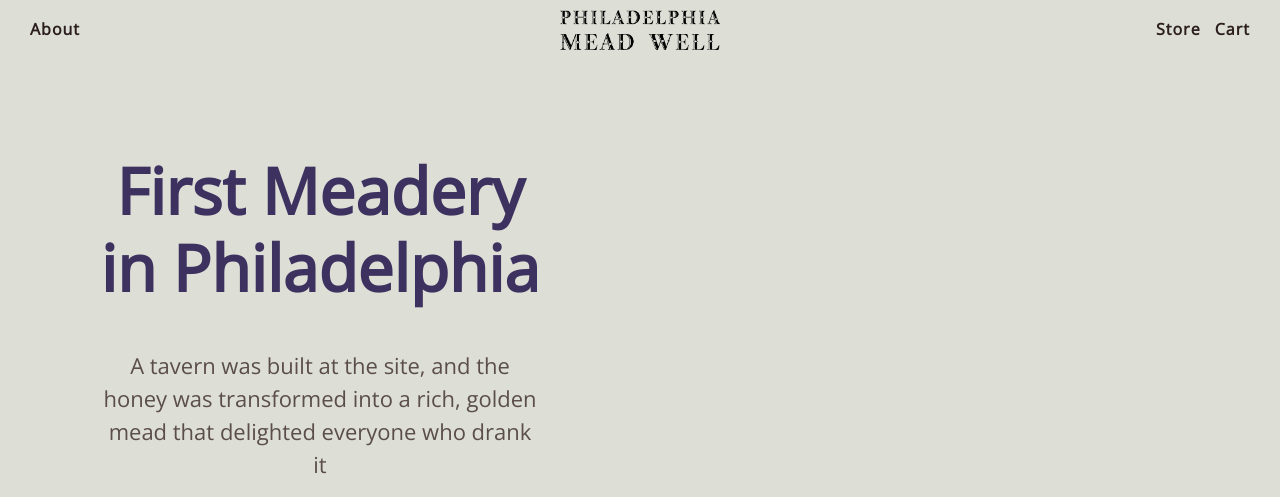
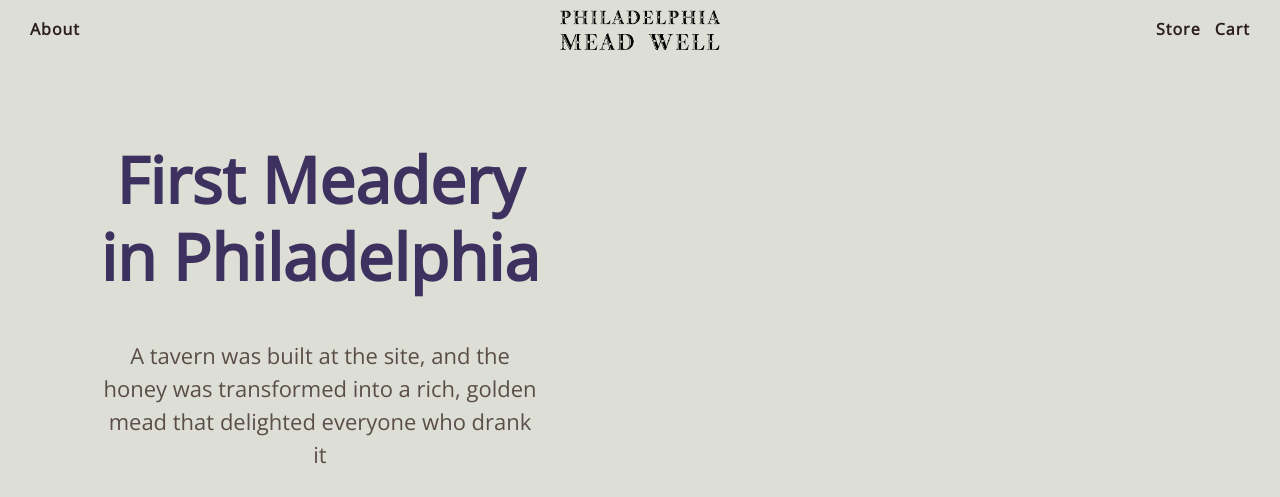
Before and after one commit to meadwell/mead-well, a PHP site: page / in a window 1280 px wide. Shown: the top 497 px of the page. Run offline with PHP 8.4, Linux system fonts and the light colour scheme; style sheets or scripts are compiled from the project's sources.

Commit message:
Update hero content position

```diff
--- a/static/css/page-specific.less
+++ b/static/css/page-specific.less
@@ -9,9 +9,13 @@
     .wrapper {
       z-index: 4;
       text-align: center;
+      margin-top: -200px;
+      display: flex;
+      align-items: center;
+      justify-content: center;
 
       .content {
-        padding: 50px 100px;
+        padding: 0 100px;
 
         h1 {
           font-size: 64px;
```
